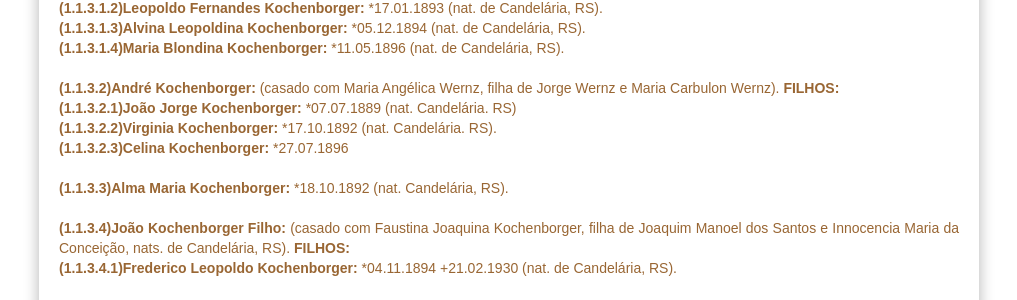
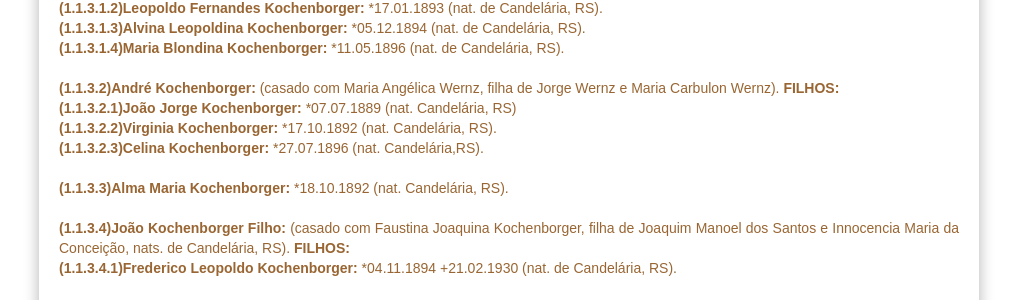
Before and after one commit to claudiovargas1955/claudiovargas1955.github.io, a Jekyll site: the page built from _pages/familia-kochenborger.html, in a window 1280 px wide and 900 px high, scrolled down 2355 px. Shown: the part 160-460 px from the top of the window, without its empty margins (131-1148 px from the left). Built offline with Jekyll 4.4.1, drawn with Linux system fonts in a browser that asks for light colours; some web fonts are replaced.

Commit message:
Update familia-kochenborger.html

```diff
--- a/_pages/familia-kochenborger.html
+++ b/_pages/familia-kochenborger.html
@@ -210,9 +210,9 @@
 
             <b>(1.1.3.2)André Kochenborger: </b>(casado com Maria Angélica Wernz, filha de Jorge Wernz e Maria Carbulon Wernz).
             <b>FILHOS: </b><br>
-              <b>(1.1.3.2.1)João Jorge Kochenborger: </b>*07.07.1889 (nat. Candelária. RS)<br>
-              <b>(1.1.3.2.2)Virginia Kochenborger: </b>*17.10.1892 (nat. Candelária. RS). <br>
-              <b>(1.1.3.2.3)Celina Kochenborger: </b>*27.07.1896 <br><br>
+              <b>(1.1.3.2.1)João Jorge Kochenborger: </b>*07.07.1889 (nat. Candelária, RS)<br>
+              <b>(1.1.3.2.2)Virginia Kochenborger: </b>*17.10.1892 (nat. Candelária, RS). <br>
+              <b>(1.1.3.2.3)Celina Kochenborger: </b>*27.07.1896 (nat. Candelária,RS).<br><br>
 
             <b>(1.1.3.3)Alma Maria Kochenborger: </b>*18.10.1892 (nat. Candelária, RS).<br><br>
 
```
